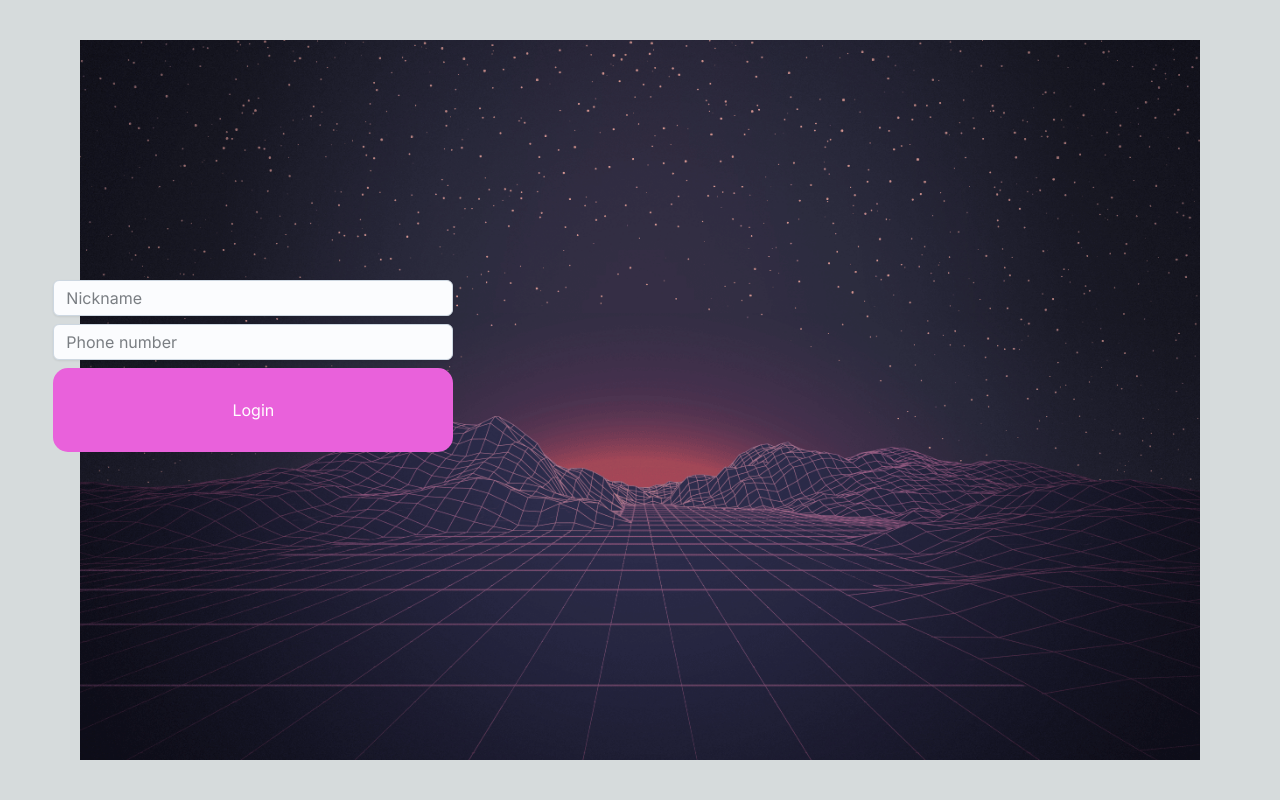
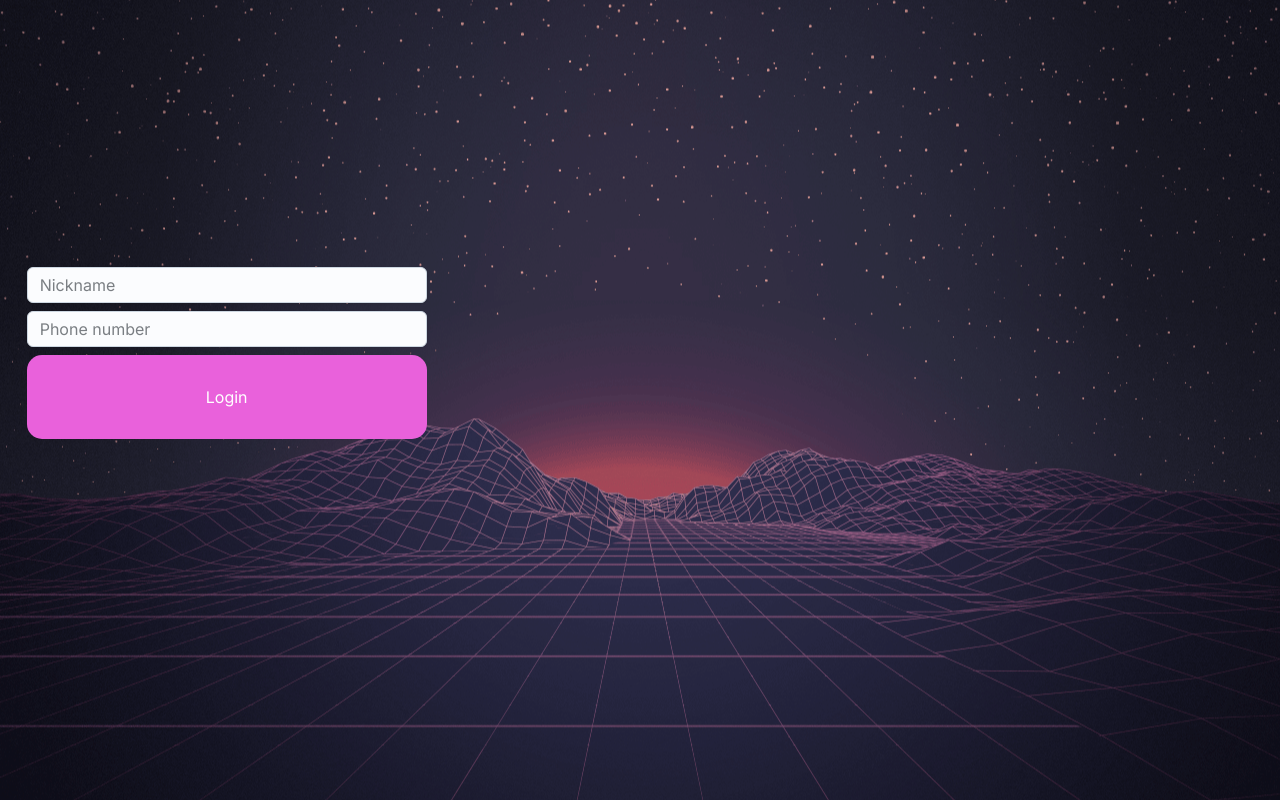
Before and after one commit to MarcusTSteinde/KarriereDag, a Next.js app in the folder whack/: page / in a window 1280 px wide. Built offline with nearby package versions, Linux system fonts and the light colour scheme.

Commit message:
implementing index score

```diff
--- a/whack/app/globals.css
+++ b/whack/app/globals.css
@@ -122,8 +122,8 @@ body {
   top: 50%; /* Center vertically */
   left: 50%; /* Center horizontally */
   transform: translate(-50%, -50%); /* Offset the div back by half its width and height */
-  width: calc(100% - 160px); /* Subtract the left and right padding from the full width */
-  height: calc(100% - 80px); /* Subtract the top and bottom padding from the full height */
+  width: calc(100%); /* Subtract the left and right padding from the full width */
+  height: calc(100%); /* Subtract the top and bottom padding from the full height */
 }
 .logo-container {
   position: absolute; /* Position it without affecting other elements */
--- a/whack/pages/login.tsx
+++ b/whack/pages/login.tsx
@@ -2,22 +2,20 @@ import Login from "@/components/Login";
 import "../app/globals.css";
 import Logo from "../public/logo.svg";
 import Image from "next/image";
-import Scoreboard from "@/components/Scoreboard";
+import IndexScoreboard from "@/components/indexscoreboard";
 
 export default function Home() {
   return (
     <main>
       <div className="flex flex-col items-center self-center justify-between bg">
         <div className="mt-12">
-        <Image src={Logo} alt="game logo" />
+          <Image src={Logo} alt="game logo" />
         </div>
-        <div className="absolute inset-y-0 left-32 w-16 top-80">
-          <Login />
-        </div>
-        <div >
-
-        {/* <Scoreboard /> */}
-
+        <div className="columns-2">
+          <div className="absolute inset-y-0 left-32 w-16 top-80">
+            <Login />
+          </div>
+          <div><IndexScoreboard /></div>
         </div>
       </div>
     </main>
```
